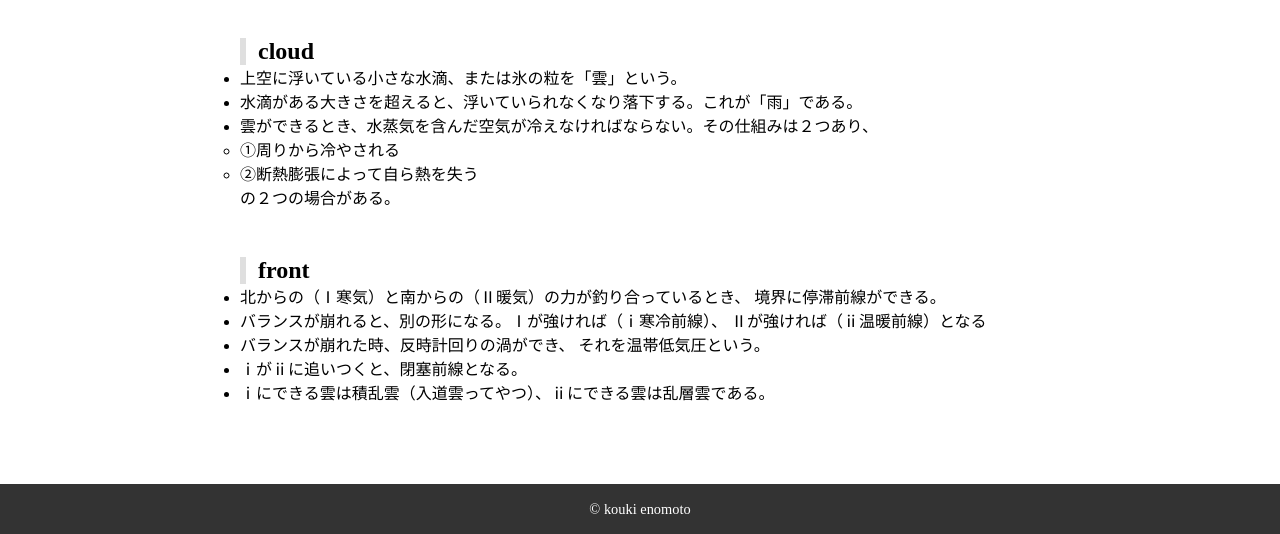
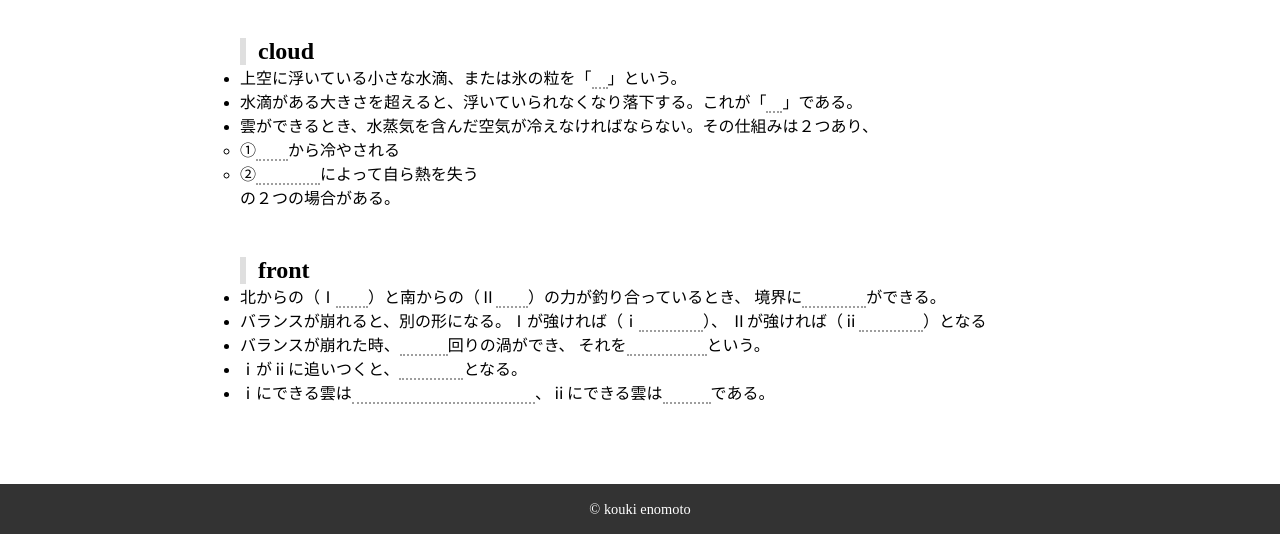
Before and after one commit to 07miroku/portfolio, a plain HTML site: page blank.html in a window 1280 px wide. Shown: the part 273-807 px from the top of the page. Drawn offline with Linux system fonts and the light colour scheme; some packages are replaced by stand-ins of ours; a web font is replaced by a local one.

Commit message:
Add files via upload

```diff
--- a/style.css
+++ b/style.css
@@ -102,3 +102,10 @@ th,td{
     border: 1px solid #E0E0E0;
     padding: 0.6em;
 }
+.blank{
+    cursor: pointer;
+    border-bottom: 2px dotted #9E9E9E;
+}
+.blank.true{
+    color: #FFFFFF;
+}
```
